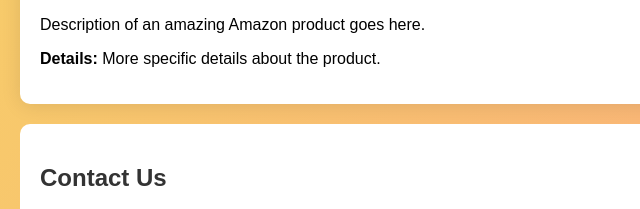
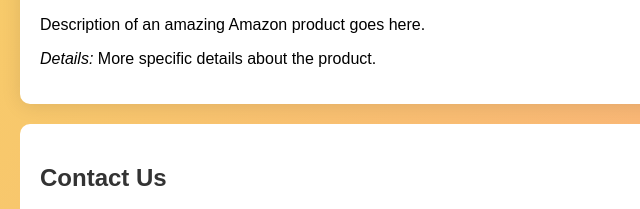
Before and after one commit to prumd/LLMTools_Double, a plain HTML site: page index.html in a window 1280 px wide. Shown: the part 573-782 px from the top of the page, 0-640 px from the left. Drawn offline with Linux system fonts and the light colour scheme.

Commit message:
Use em element instead of bold

```diff
--- a/index.html
+++ b/index.html
@@ -39,7 +39,7 @@
   <img src="https://example.com/amazon-product.jpg" alt="Product Image">
   <h3>Amazing Product</h3>
   <p>Description of an amazing Amazon product goes here.</p>
-  <p><b>Details: </b> More specific details about the product.</p>
+  <p><em>Details: </em> More specific details about the product.</p>
 </div>
 
 <div class="form-section">
```
